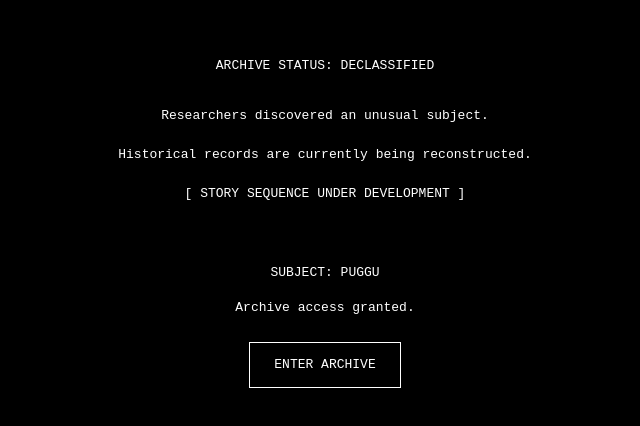
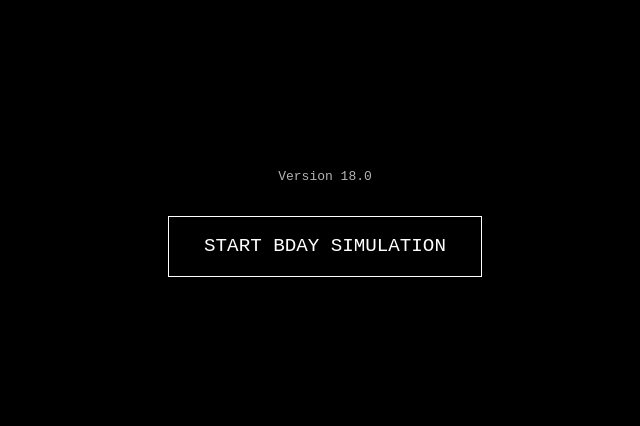
Before and after one commit to anjalikumaripandey2009-oss/puggu-archive, a Next.js app: page / in a window 1280 px wide. Shown: the part 178-604 px from the top of the page, without its empty margins (315-955 px from the left). Built offline with nearby package versions, Linux system fonts and the light colour scheme.

Commit message:
Added intro page

```diff
--- a/app/page.js
+++ b/app/page.js
@@ -11,46 +11,27 @@
         flexDirection: "column",
         justifyContent: "center",
         alignItems: "center",
+        fontFamily: "monospace",
         textAlign: "center",
-        fontFamily: "monospace",
-        padding: "20px",
       }}
     >
-      <h3>ARCHIVE STATUS: DECLASSIFIED</h3>
-
-      <div style={{ maxWidth: "700px", marginTop: "30px" }}>
-        <p>Researchers discovered an unusual subject.</p>
-
-        <br />
-
-        <p>Historical records are currently being reconstructed.</p>
-
-        <br />
-
-        <p>[ STORY SEQUENCE UNDER DEVELOPMENT ]</p>
-      </div>
-
-      <div style={{ marginTop: "60px" }}>
-        <h1>SUBJECT: PUGGU</h1>
-
-        <p style={{ marginTop: "15px" }}>
-          Archive access granted.
-        </p>
+      <h3 style={{ opacity: 0.7 }}>
+        Version 18.0
+      </h3>
 
       <Link
-          href="/archiveMap"
+        href="/intro"
         style={{
-            display: "inline-block",
-            marginTop: "25px",
-            padding: "12px 24px",
+          marginTop: "30px",
+          padding: "15px 35px",
           border: "1px solid white",
           color: "white",
           textDecoration: "none",
+          fontSize: "1.2rem",
         }}
       >
-          ENTER ARCHIVE
+        START BDAY SIMULATION
       </Link>
-      </div>
     </main>
   );
 }
```
Lines whose indentation alone changed are shown as unchanged.
